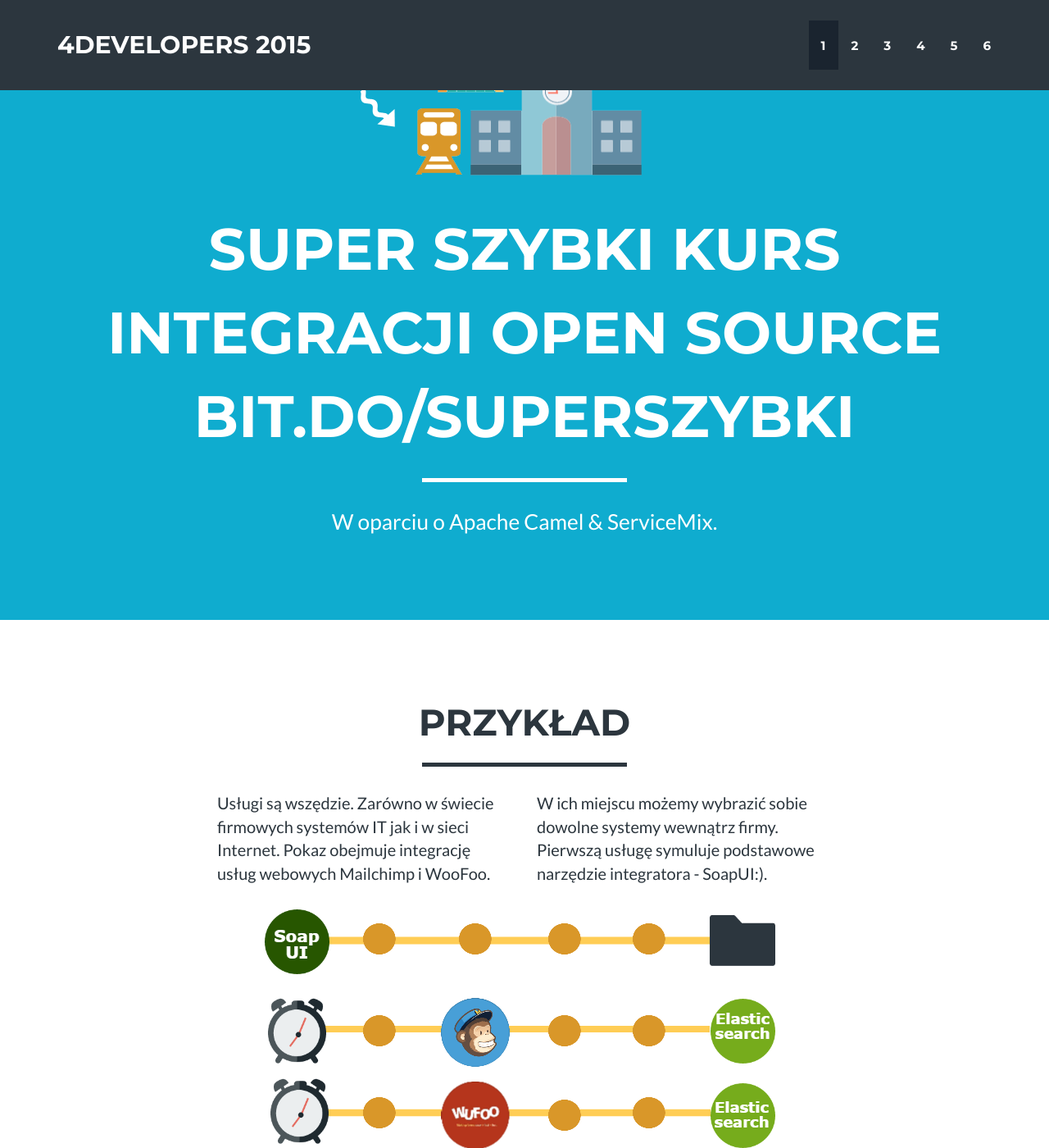
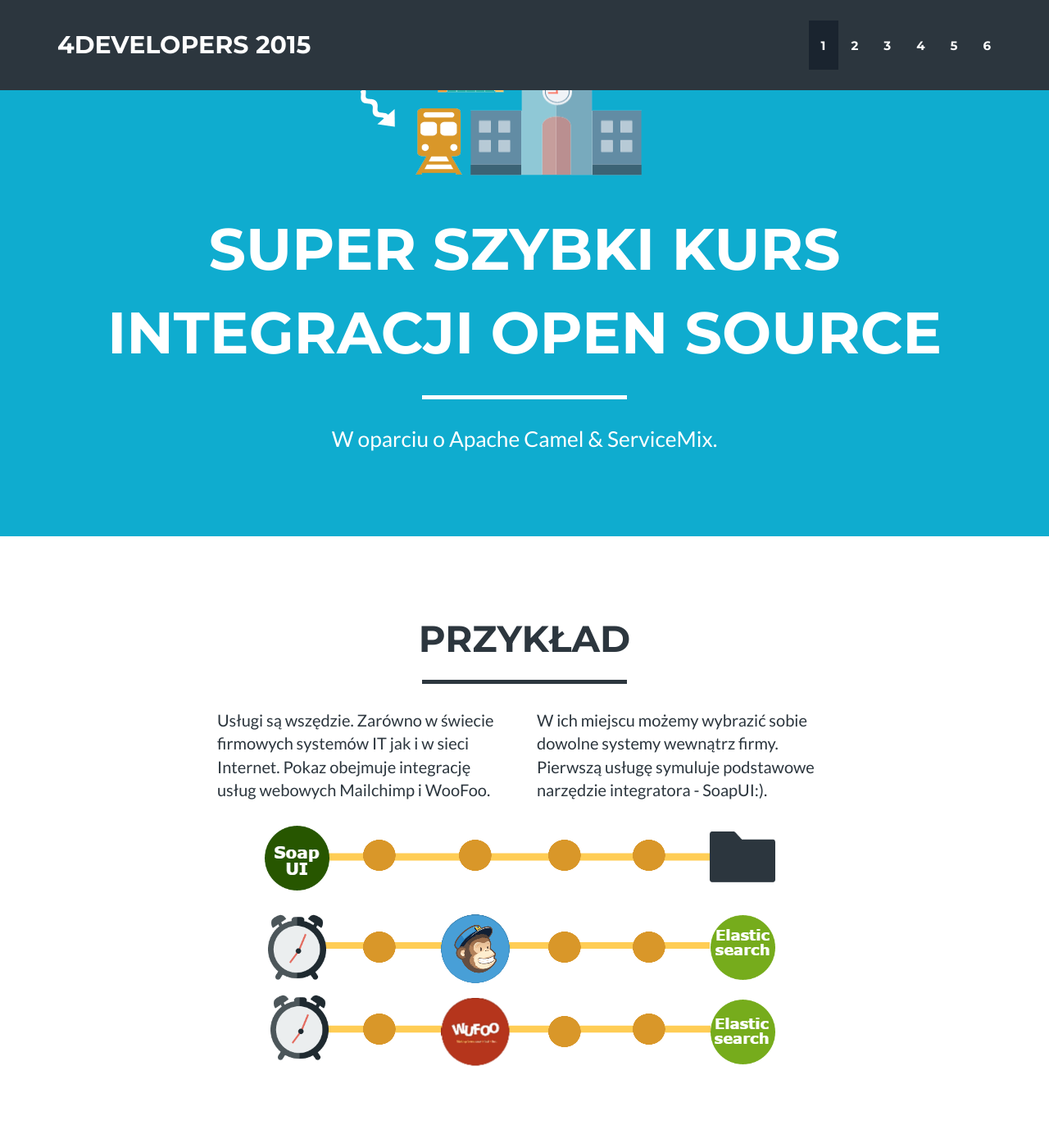
Before and after one commit to gniewkos/super-szybki-kurs-integracji-open-source, a Jekyll site: the page built from index.html, in a window 1280 px wide and 1400 px high, scrolled down 198 px. Shown: the whole window at 82% size. Built offline with Jekyll 4.4.1, drawn with Linux system fonts in a browser that asks for light colours; some of the changed text lies outside the part shown.

Commit message:
Remove bit.do urls

```diff
--- a/_includes/header.html
+++ b/_includes/header.html
@@ -5,7 +5,7 @@
                 <div class="col-lg-12">
                     <img class="img-responsive" src="img/servicemix-camel-as-train-station-1.png" alt="">
                     <div class="intro-text">
-                        <span class="name">Super szybki kurs integracji open source bit.do/superszybki</span>
+                        <span class="name">Super szybki kurs integracji open source</span>
                         <hr class="star-light">
                         <span class="skills">W oparciu o Apache Camel & ServiceMix.</span>
                     </div>
--- a/_includes/mailchimp.html
+++ b/_includes/mailchimp.html
@@ -3,7 +3,7 @@
         <div class="container">
             <div class="row">
                 <div class="col-lg-12 text-center">
-                    <h2>Mailchimp: bit.do/chimpform</h2>
+                    <h2>Mailchimp form</h2>
                     <hr class="star-light">
                 </div>
             </div>
--- a/_includes/woofoo.html
+++ b/_includes/woofoo.html
@@ -3,7 +3,7 @@
         <div class="container">
             <div class="row">
                 <div class="col-lg-12 text-center">
-                    <h2>Woofoo: bit.do/woofooform</h2>
+                    <h2>Woofoo form</h2>
                     <hr class="star-primary">
                 </div>
             </div>
```
